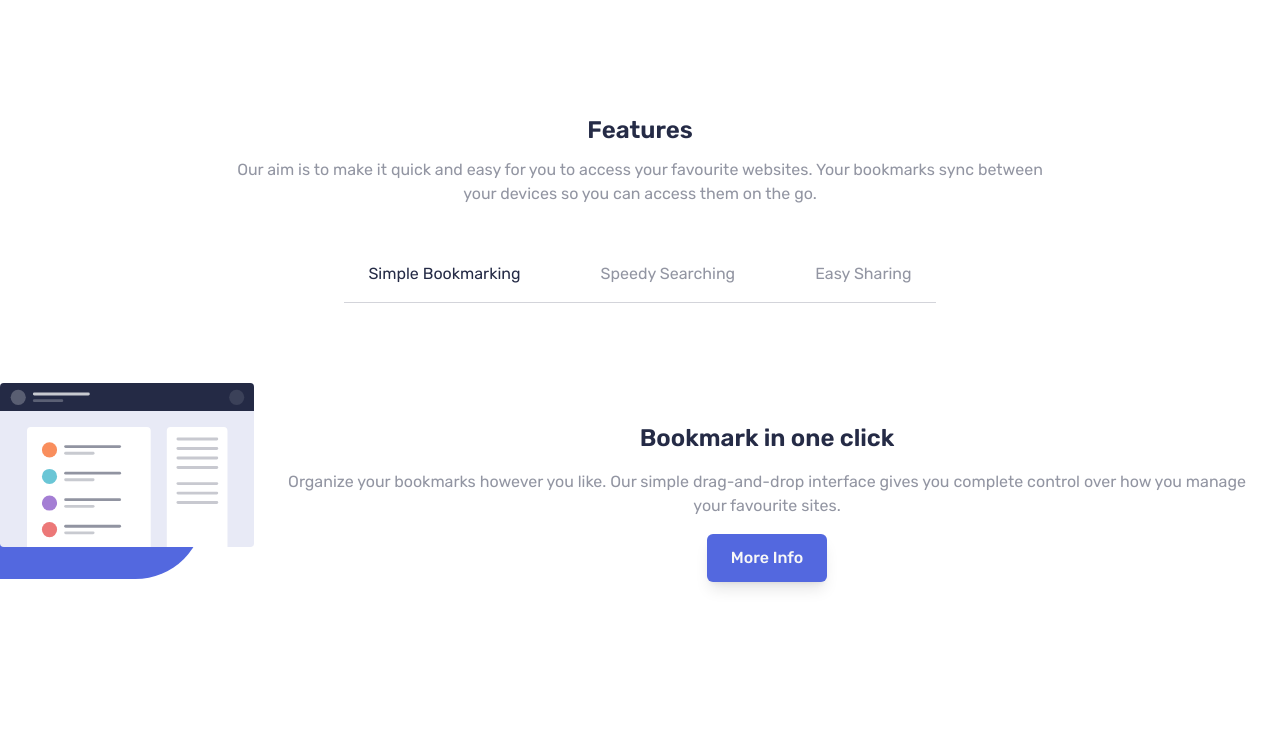
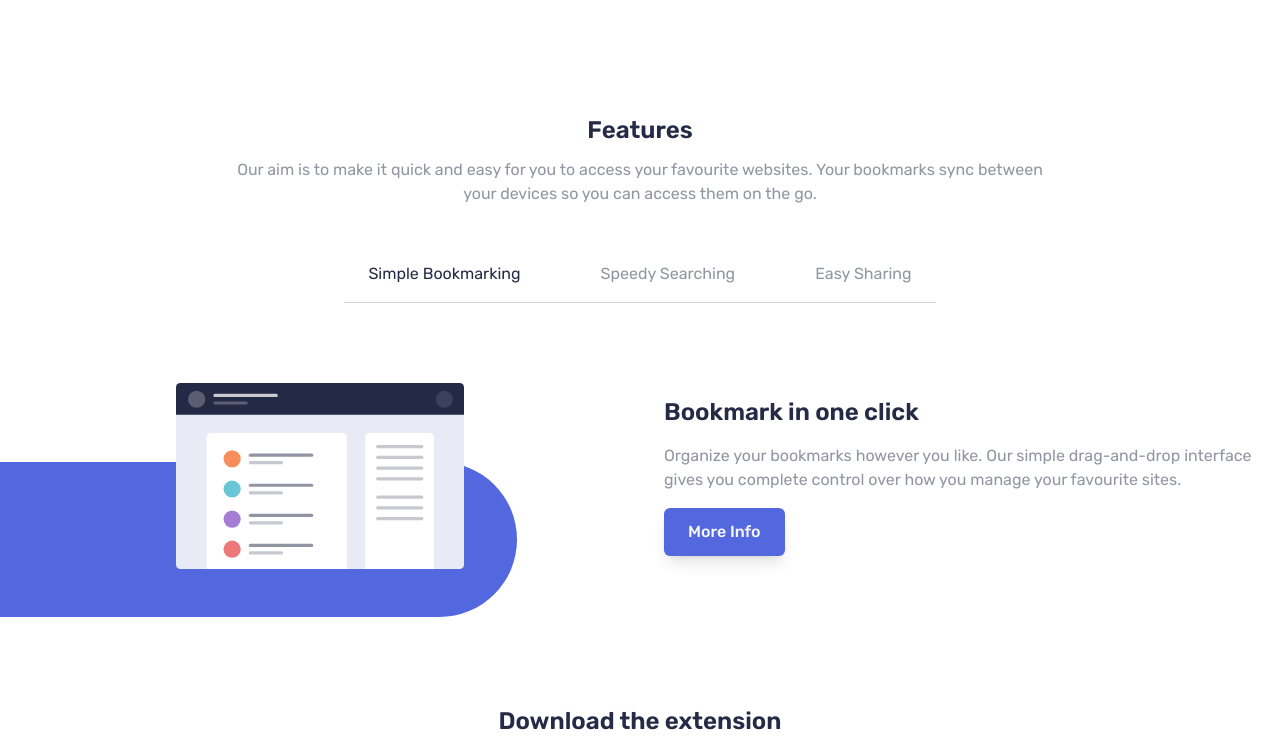
Before and after one commit to Abaljerind/bookmark-landing-page, a React (Vite) app: page / in a window 1280 px wide. Shown: the part 512-1264 px from the top of the page. Built offline with nearby package versions, Linux system fonts and the light colour scheme.

Commit message:
Applied styles to 3 divs tag for the md breakpoint

```diff
--- a/src/components/TabContent.jsx
+++ b/src/components/TabContent.jsx
@@ -2,8 +2,8 @@ const TabContent = ({ content }) => {
   return (
     <>
       {/* Content image */}
-      <div className="relative mb-[74px]">
-        <div className="bg-newBlue absolute -bottom-8 -left-2 -z-[1] h-5/6 w-10/12 rounded-r-full"></div>
+      <div className="relative mb-[74px] md:mb-0 md:w-1/2">
+        <div className="bg-newBlue absolute -bottom-8 -left-2 -z-[1] h-5/6 w-10/12 rounded-r-full md:-bottom-12 md:-left-4"></div>
         <img
           src={content.image}
           alt={content.alt}
@@ -13,7 +13,7 @@ const TabContent = ({ content }) => {
       {/* ./ Content image */}
 
       {/* Content text */}
-      <div className="px-6 text-center">
+      <div className="px-6 text-center md:w-1/2 md:text-start">
         <h3 className="text-newDarkBlue mb-4 text-2xl font-semibold">
           {content.title}
         </h3>
```
